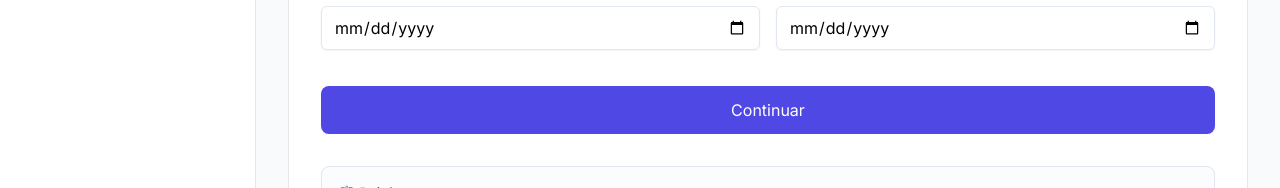
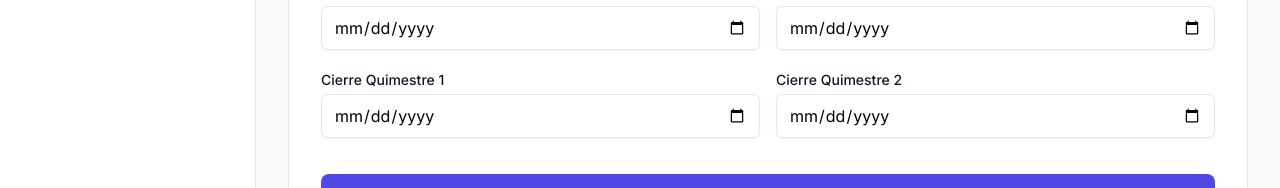
Before and after one commit to pag6606/sie-mvp, a React (Vite) app in the folder frontend/: page /admin/periodos/nuevo in a window 1280 px wide. Shown: the part 371-559 px from the top of the page. Built offline with nearby package versions, Linux system fonts and the light colour scheme; no server answers.

Commit message:
fix: agregar campos quimestre al formulario CrearPeriodo + ajustar guion paso 2

```diff
--- a/frontend/src/pages/admin/CrearPeriodo.tsx
+++ b/frontend/src/pages/admin/CrearPeriodo.tsx
@@ -19,12 +19,17 @@ export default function CrearPeriodo() {
   const [nombre, setNombre] = useState('')
   const [fechaInicio, setFechaInicio] = useState('')
   const [fechaFin, setFechaFin] = useState('')
+  const [fechaCierreQ1, setFechaCierreQ1] = useState('')
+  const [fechaCierreQ2, setFechaCierreQ2] = useState('')
   const [error, setError] = useState('')
   const navigate = useNavigate()
 
   const mutation = useMutation({
-    mutationFn: (body: { codigo: string; nombre: string; fechaInicio: string; fechaFin: string }) =>
-      api.post('/periodos', body).then(r => r.data),
+    mutationFn: (body: { codigo: string; nombre: string; fechaInicio: string; fechaFin: string; fechaCierreQ1?: string; fechaCierreQ2?: string }) =>
+      api.post('/periodos', {
+        ...body,
+        pesoQuimestre: 50.0,
+      }).then(r => r.data),
     onSuccess: (data) => {
       navigate(`/admin/periodos/${data.id}/clonar`)
     },
@@ -37,7 +42,7 @@ export default function CrearPeriodo() {
   const handleSubmit = (e: React.FormEvent) => {
     e.preventDefault()
     setError('')
-    mutation.mutate({ codigo, nombre, fechaInicio, fechaFin })
+    mutation.mutate({ codigo, nombre, fechaInicio, fechaFin, fechaCierreQ1: fechaCierreQ1 || undefined, fechaCierreQ2: fechaCierreQ2 || undefined })
   }
 
   return (
@@ -96,6 +101,28 @@ export default function CrearPeriodo() {
                 />
               </div>
             </div>
+            <div className="grid grid-cols-2 gap-4">
+              <div>
+                <label htmlFor="fechaCierreQ1" className="block text-sm font-medium text-foreground">Cierre Quimestre 1</label>
+                <input
+                  id="fechaCierreQ1"
+                  type="date"
+                  value={fechaCierreQ1}
+                  onChange={e => setFechaCierreQ1(e.target.value)}
+                  className="mt-1 block w-full rounded-md border border-input px-3 py-2 shadow-sm focus:border-blue-500 focus:outline-none focus:ring-1 focus:ring-blue-500"
+                />
+              </div>
+              <div>
+                <label htmlFor="fechaCierreQ2" className="block text-sm font-medium text-foreground">Cierre Quimestre 2</label>
+                <input
+                  id="fechaCierreQ2"
+                  type="date"
+                  value={fechaCierreQ2}
+                  onChange={e => setFechaCierreQ2(e.target.value)}
+                  className="mt-1 block w-full rounded-md border border-input px-3 py-2 shadow-sm focus:border-blue-500 focus:outline-none focus:ring-1 focus:ring-blue-500"
+                />
+              </div>
+            </div>
             <div className="pt-4">
               <button
                 type="submit"
```
Also changed, not shown: 1 other file (tests, documents, lock files or other folders).
